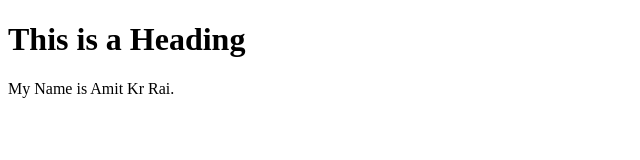
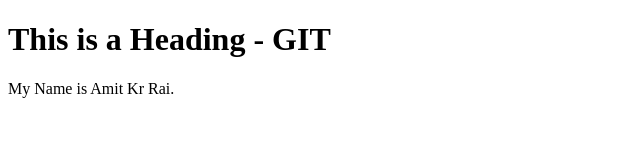
Before and after one commit to akraja09/akraja009, a plain HTML site: page index.html in a window 1280 px wide. Shown: the whole page, without its empty margins (0-640 px from the left). Drawn offline with Linux system fonts and the light colour scheme.

Commit message:
Update index.html

```diff
--- a/index.html
+++ b/index.html
@@ -5,7 +5,7 @@
 </head>
 <body>
 
-<h1>This is a Heading</h1>
+<h1>This is a Heading - GIT</h1>
 <p>My Name is Amit Kr Rai.</p>
 
 </body>
```
